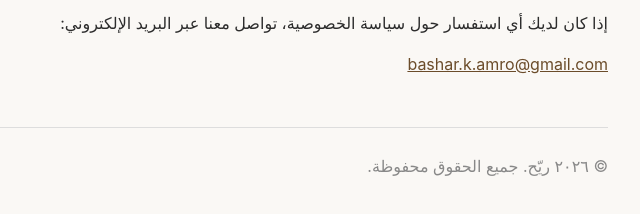
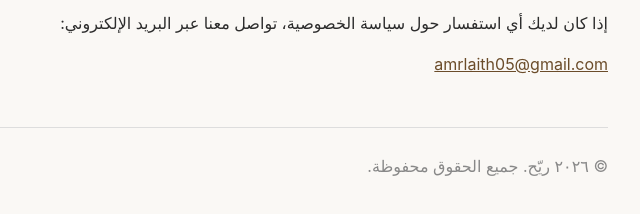
Before and after one commit to Laithamr05/rayyeh-privacy, a plain HTML site: page index.html in a window 1280 px wide. Shown: the part 1645-1859 px from the top of the page, 392-1032 px from the left. Drawn offline with Linux system fonts and the light colour scheme.

Commit message:
fix: update contact email

```diff
--- a/index.html
+++ b/index.html
@@ -102,7 +102,7 @@
 
         <h2>٨. تواصل معنا</h2>
         <p>إذا كان لديك أي استفسار حول سياسة الخصوصية، تواصل معنا عبر البريد الإلكتروني:</p>
-        <p><a href="mailto:bashar.k.amro@gmail.com">bashar.k.amro@gmail.com</a></p>
+        <p><a href="mailto:amrlaith05@gmail.com">amrlaith05@gmail.com</a></p>
 
         <div class="footer">
             <p>&copy; ٢٠٢٦ ريّح. جميع الحقوق محفوظة.</p>
```
